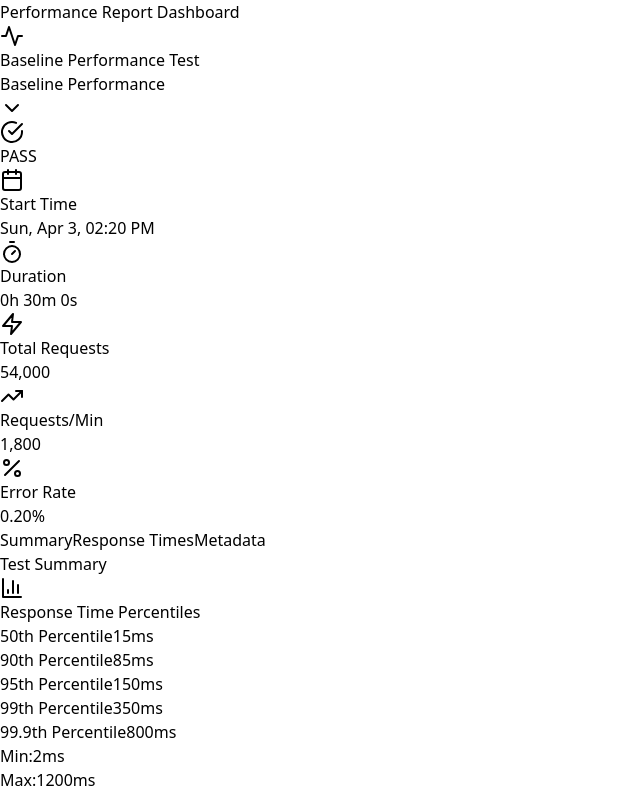
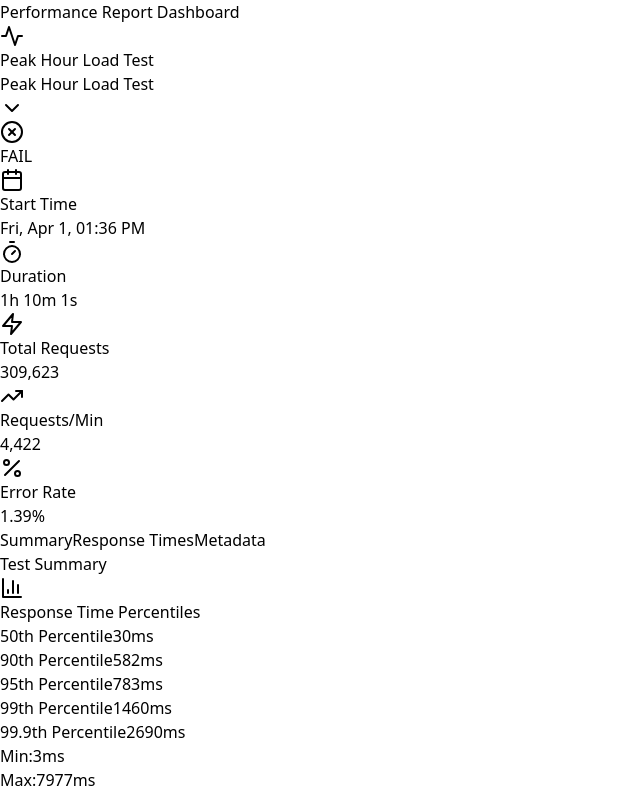
Before and after one commit to rtriunfo/dashboard-kimi-k2, a React (Vite) app: page / in a window 1280 px wide. Shown: the top 796 px of the page, without its empty margins (0-640 px from the left). Built offline with nearby package versions, Linux system fonts and the light colour scheme.

Commit message:
✨ feat: implement test report adapter and update scenario imports

```diff
--- a/src/App.tsx
+++ b/src/App.tsx
@@ -9,11 +9,11 @@ import { RequestStats } from './components/RequestStats';
 import { AssertionStats } from './components/AssertionStats';
 import { SeverityStats } from './components/SeverityStats';
 import { CompactMetricCard } from './components/CompactMetricCard';
-import { getTestScenario, getAvailableScenarios } from './config/testScenarios';
+import { getTestScenario, getAvailableScenarios } from './config/testReportAdapter';
 
 function App() {
   const [activeTab, setActiveTab] = useState<'summary' | 'metadata' | 'responseTimes'>('summary');
-  const [selectedScenario, setSelectedScenario] = useState<string>('baseline-performance');
+  const [selectedScenario, setSelectedScenario] = useState<string>('test-report-data');
   const [isScenarioDropdownOpen, setIsScenarioDropdownOpen] = useState(false);
   const dropdownRef = useRef<HTMLDivElement>(null);
 
--- /dev/null
+++ b/src/config/testReportAdapter.ts
@@ -0,0 +1,34 @@
+import { TestResults } from '../types';
+import testReportData from './testReport.json';
+
+export interface TestScenario {
+  id: string;
+  name: string;
+  description: string;
+  data: TestResults;
+}
+
+// Convert the testReport.json data structure to match the expected TestScenario format
+const reportData = testReportData as any;
+
+export const testScenarios: Record<string, TestScenario> = {
+  'test-report-data': {
+    id: 'test-report-data',
+    name: reportData.testRun.test.description,
+    description: `${reportData.testRun.test.type} test with detailed transaction data`,
+    data: reportData.testRun
+  }
+};
+
+export const getTestScenario = (scenarioId: string = 'test-report-data'): TestScenario => {
+  return testScenarios[scenarioId] || testScenarios['test-report-data'];
+};
+
+export const getAvailableScenarios = (): TestScenario[] => {
+  return Object.values(testScenarios);
+};
+
+// Export the detailed request results for components that might need them
+export const getRequestResults = () => {
+  return reportData.requestResults;
+};
```
Also changed, not shown: src/config/testReport.json (renamed from src/config/testReport.ts).
